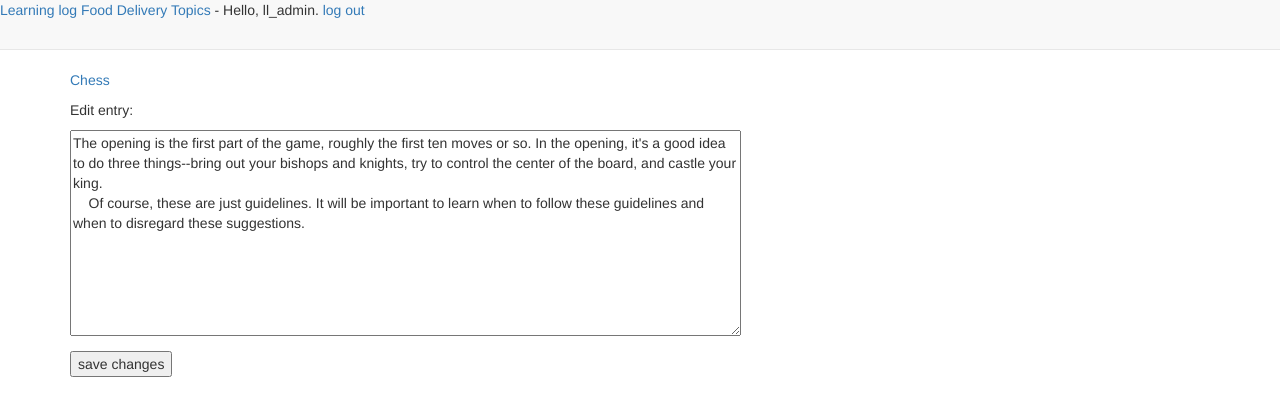
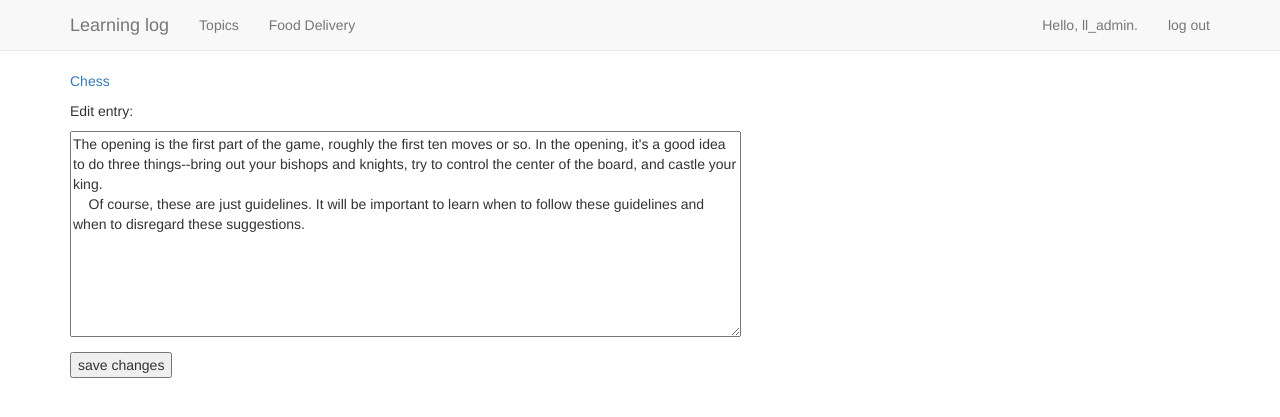
Before and after one commit to zxclovetotti/learning_logs, a Django app: page /edit_entry/1/ in a window 1280 px wide. Shown: the top 417 px of the page. Run offline with Django 3.2, Linux system fonts and the light colour scheme; a user stored in the database is signed in; data comes from the database, SQL or seed files in the repository; both versions use the stored data as it was after the commit; some libraries are stand-ins or nearby versions.

Commit message:
bootstrap settings

```diff
--- a/learning_log/learning_logs/templates/learning_logs/base.html
+++ b/learning_log/learning_logs/templates/learning_logs/base.html
@@ -1,29 +1,43 @@
 {% load bootstrap3 %}
+
 <!DOCTYPE html>
 <html lang="en">
     <head>
         <meta charset="utf-8">
         {% bootstrap_css %}
         {% bootstrap_javascript %}
+
+        <title>Learning Log</title>
     </head>
-    <title>
-        Learning Log
-    </title>
     <body>
+        <!-- static nav bar-->
         <nav class="navbar navbar-default navbar-static-top">
-                    <a href="{% url 'learning_logs:index' %}">Learning log</a>
-                    <a href="{% url 'pizzeria:pizzas' %}">Food Delivery</a>
-                    <a href="{% url 'learning_logs:topics' %}">Topics</a> -
-                    {% if user.is_authenticated %}
-                       Hello, {{ user.username }}.
-                        <a href="{% url 'users:logout' %}">log out</a>
-                    {% else %}
-                        <a href="{% url 'users:register' %}">register</a> -
-                        <a href="{% url 'users:login' %}">log in</a>
-                    {% endif %}
-
+            <div class="container">
+                <div class="navbar-header">
+                    <button type="button" class="navbar-toggle collapsed"
+                        data-toggle="collapse" data-target="#navbar"
+                        aria-expanded="false" aria-controls="navbar">
+                    </button>
+                     <a class="navbar-brand" href="{% url 'learning_logs:index' %}">
+                         Learning log</a>
+                </div>
+                <div id="navbar" class="navbar-collapse collapse">
+                    <ul class="nav navbar-nav">
+                        <li><a href="{% url 'learning_logs:topics' %}">Topics</a></li>
+                        <li><a href="{% url 'pizzeria:pizzas' %}">Food Delivery</a></li>
+                    </ul>
+                    <ul class="nav navbar-nav navbar-right">
+                        {% if user.is_authenticated %}
+                        <li><a>Hello, {{ user.username }}.</a></li>
+                        <li><a href="{% url 'users:logout' %}">log out</a></li>
+                        {% else %}
+                        <Li><a href="{% url 'users:register' %}">register</a></Li>
+                        <Li><a href="{% url 'users:login' %}">log in</a></Li>
+                        {% endif %}
+                    </ul>
+                </div>
+            </div><!--/.nav-collapse -->
         </nav>
-
         <div class="container">
             {% block content %}{% endblock content%}
         </div>
```
Also changed, not shown: learning_log/db.sqlite3.
